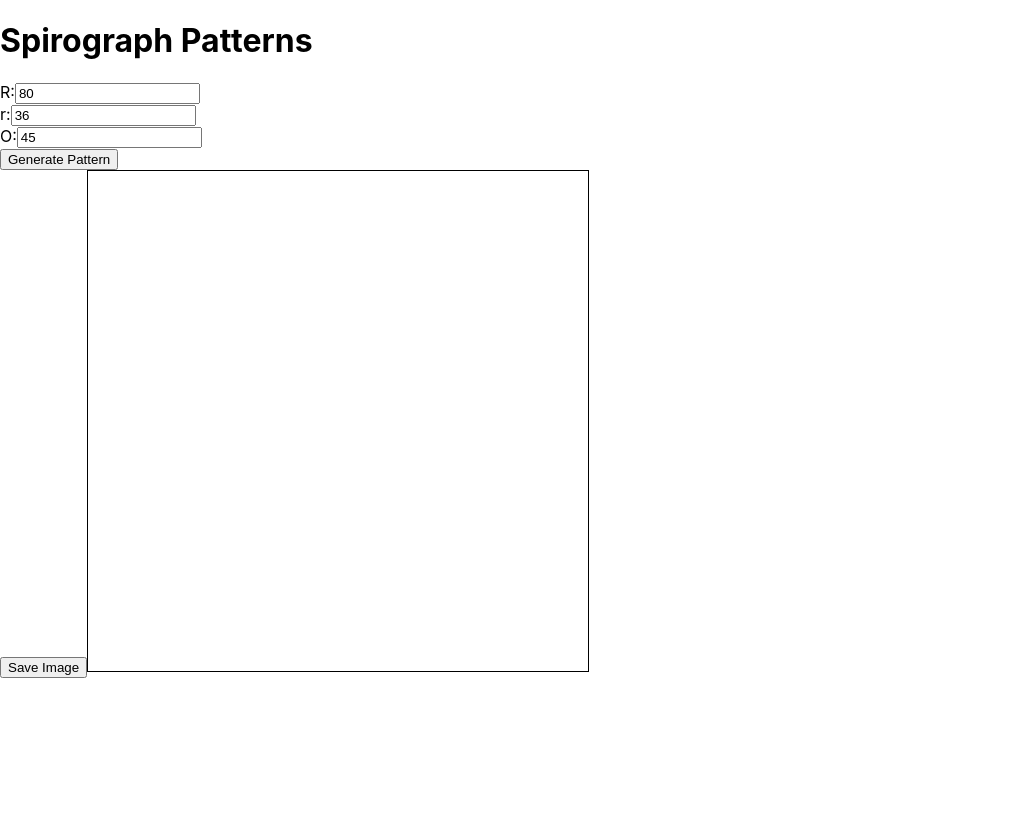
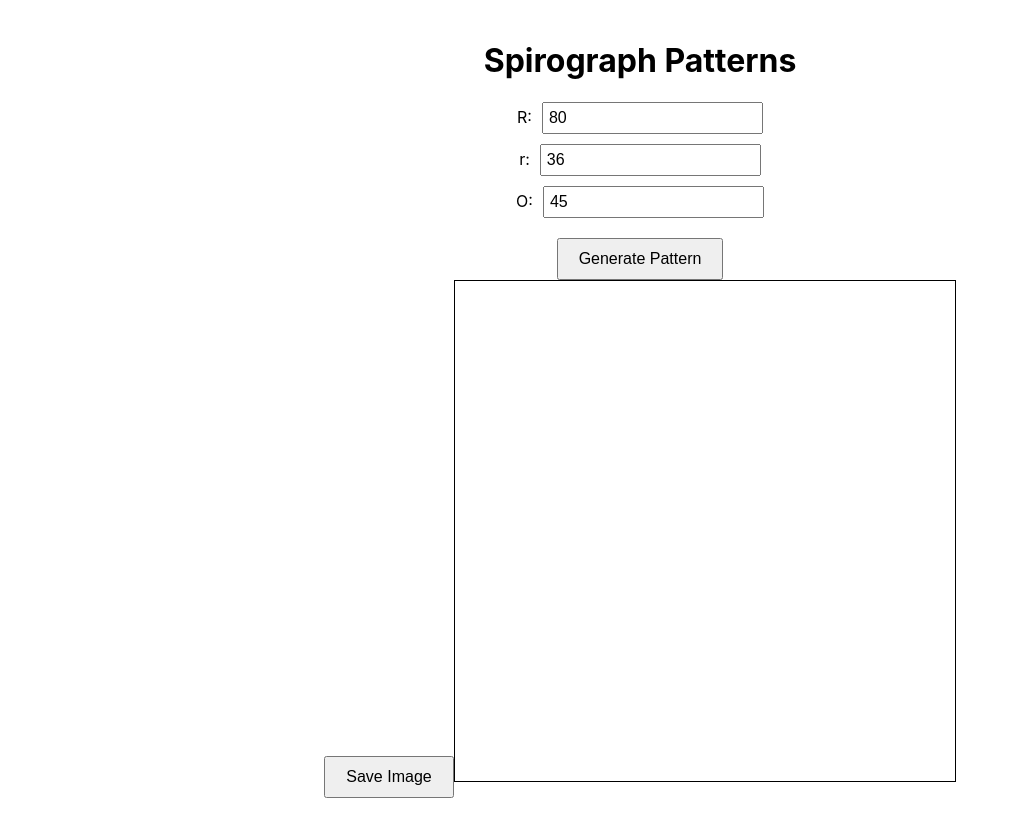
Before and after one commit to KimHeeYong/greenApp, a React (Create React App) app in the folder spirograph-frontend/: page / in a window 1280 px wide. Shown: the whole page, without its empty margins (0-1019 px from the left). Built offline with nearby package versions, Linux system fonts and the light colour scheme; no server answers.

Commit message:
[web] 개선
-입력 폼 스타일링 및 사용자 입력 검증
- 스타일링을 위한 CSS 추가
- 패턴 저장 및 공유 기능 추가

```diff
--- a/spirograph-frontend/src/App.css
+++ b/spirograph-frontend/src/App.css
@@ -5,6 +5,34 @@
 .App-logo {
   height: 40vmin;
   pointer-events: none;
+}
+.container {
+  text-align: center;
+  padding: 20px;
+}
+
+.form-group {
+  margin-bottom: 10px;
+}
+
+label {
+  margin-right: 10px;
+}
+
+input {
+  padding: 5px;
+  font-size: 16px;
+}
+
+button {
+  padding: 10px 20px;
+  font-size: 16px;
+  margin-top: 10px;
+}
+
+.error {
+  color: red;
+  margin-top: 10px;
 }
 
 @media (prefers-reduced-motion: no-preference) {
--- a/spirograph-frontend/src/App.js
+++ b/spirograph-frontend/src/App.js
@@ -1,15 +1,22 @@
 import React, { useState, useEffect, useRef } from 'react';
 import axios from 'axios';
 import { BrowserRouter as Router, Route, Routes } from 'react-router-dom';
+import './App.css';  // 스타일을 위한 CSS 파일 추가
 
 const Spirograph = () => {
   const [points, setPoints] = useState([]);
   const [R, setR] = useState(80);
   const [r, setr] = useState(36);
   const [O, setO] = useState(45);
+  const [error, setError] = useState('');
   const canvasRef = useRef(null);
 
   const fetchPattern = () => {
+    if (R <= 0 || r <= 0 || O <= 0) {
+      setError('R, r, O values must be positive numbers.');
+      return;
+    }
+    setError('');
     axios.get(`http://localhost:8000/api/patterns/?R=${R}&r=${r}&O=${O}`)
       .then(response => {
         setPoints(response.data.points);
@@ -54,27 +61,22 @@ const Spirograph = () => {
   };
 
   return (
-    <div>
+    <div className="container">
       <h1>Spirograph Patterns</h1>
       <form onSubmit={handleSubmit}>
-        <div>
-          <label>
-            R:
-            <input type="number" value={R} onChange={(e) => setR(e.target.value)} />
-          </label>
+        <div className="form-group">
+          <label>R:</label>
+          <input type="number" value={R} onChange={(e) => setR(Number(e.target.value))} />
         </div>
-        <div>
-          <label>
-            r:
-            <input type="number" value={r} onChange={(e) => setr(e.target.value)} />
-          </label>
+        <div className="form-group">
+          <label>r:</label>
+          <input type="number" value={r} onChange={(e) => setr(Number(e.target.value))} />
         </div>
-        <div>
-          <label>
-            O:
-            <input type="number" value={O} onChange={(e) => setO(e.target.value)} />
-          </label>
+        <div className="form-group">
+          <label>O:</label>
+          <input type="number" value={O} onChange={(e) => setO(Number(e.target.value))} />
         </div>
+        {error && <div className="error">{error}</div>}
         <button type="submit">Generate Pattern</button>
       </form>
       <button onClick={saveImage}>Save Image</button>
```
